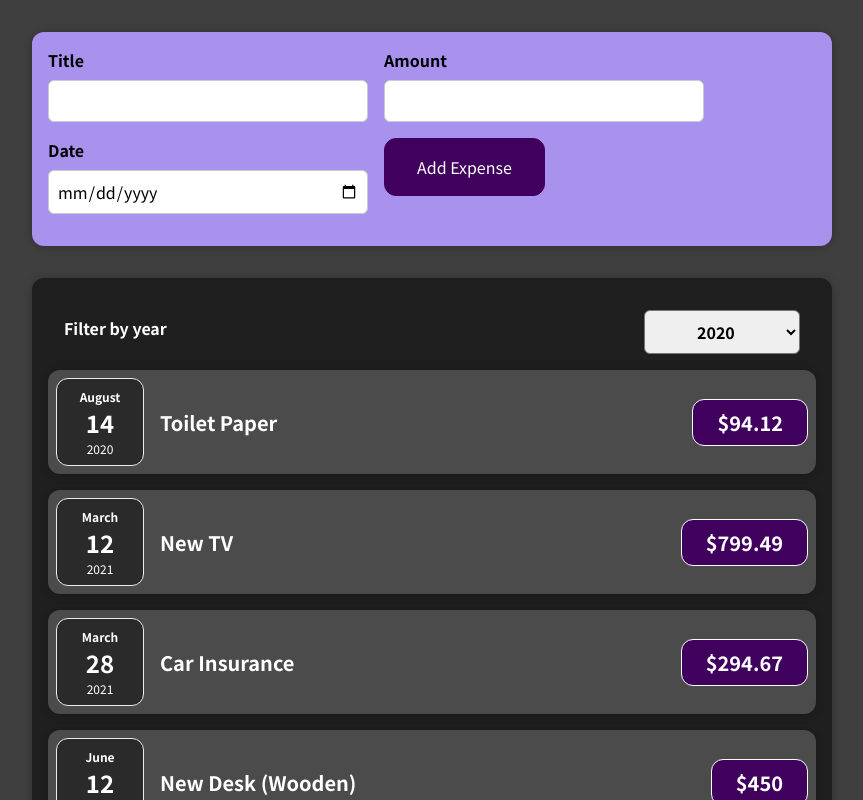
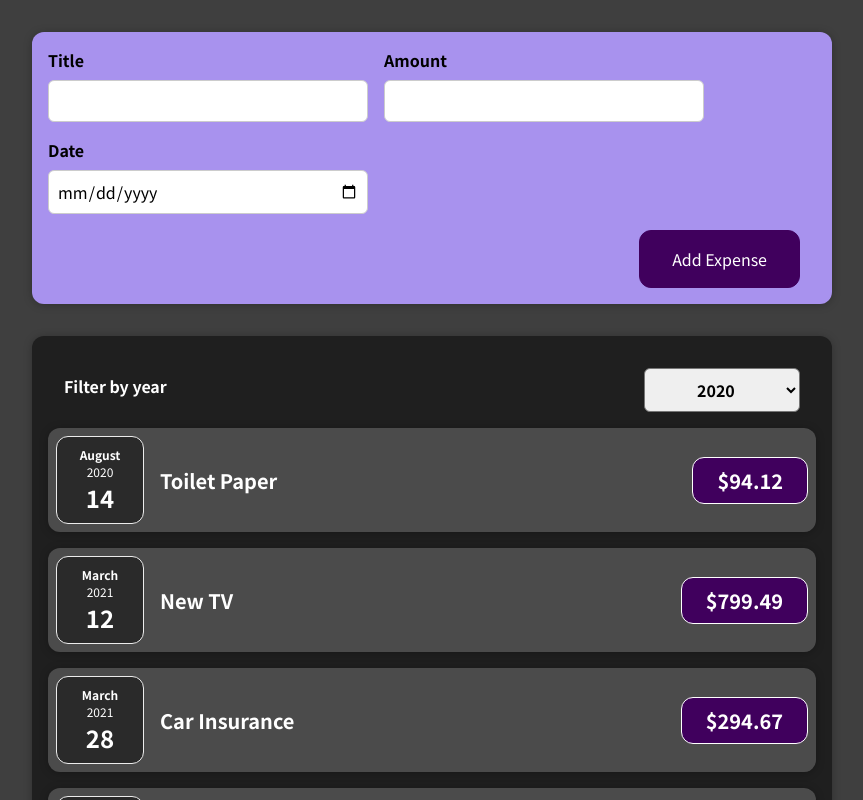
Before and after one commit to yasser-acc/expenses-tracker, a React (Create React App) app: page / in a window 1280 px wide. Shown: the top 800 px of the page, without its empty margins (208-1071 px from the left). Built offline with nearby package versions, Linux system fonts and the light colour scheme.

Commit message:
Updated all components

```diff
--- a/src/components/Expenses/ExpenseDate.js
+++ b/src/components/Expenses/ExpenseDate.js
@@ -1,18 +1,19 @@
 import React from "react";
+
 import "./ExpenseDate.css";
 
-function ExpenseDate(props) {
-  const month = props.date.toLocaleString("en-us", { month: "long" });
-  const day = props.date.toLocaleString("en-us", { day: "2-digit" });
+const ExpenseDate = (props) => {
+  const month = props.date.toLocaleString("en-US", { month: "long" });
+  const day = props.date.toLocaleString("en-US", { day: "2-digit" });
   const year = props.date.getFullYear();
 
   return (
     <div className="expense-date">
       <div className="expense-date__month">{month}</div>
+      <div className="expense-date__year">{year}</div>
       <div className="expense-date__day">{day}</div>
-      <div className="expense-date__year">{year}</div>
     </div>
   );
-}
+};
 
 export default ExpenseDate;
--- a/src/components/Expenses/ExpenseItem.js
+++ b/src/components/Expenses/ExpenseItem.js
@@ -1,9 +1,10 @@
 import React from "react";
+
 import ExpenseDate from "./ExpenseDate";
 import Card from "../UI/Card";
 import "./ExpenseItem.css";
 
-function ExpenseItem(props) {
+const ExpenseItem = (props) => {
   return (
     <Card className="expense-item">
       <ExpenseDate date={props.date} />
@@ -13,6 +14,6 @@ function ExpenseItem(props) {
       </div>
     </Card>
   );
-}
+};
 
 export default ExpenseItem;
--- a/src/components/Expenses/Expenses.js
+++ b/src/components/Expenses/Expenses.js
@@ -1,10 +1,11 @@
 import React, { useState } from "react";
+
 import ExpenseItem from "./ExpenseItem";
 import Card from "../UI/Card";
 import ExpensesFilter from "./ExpensesFilter";
 import "./Expenses.css";
 
-function Expenses(props) {
+const Expenses = (props) => {
   const [filteredYear, setFilteredYear] = useState("2020");
 
   const filterChangeHandler = (selectedYear) => {
@@ -18,22 +19,29 @@ function Expenses(props) {
           selected={filteredYear}
           onChangeFilter={filterChangeHandler}
         />
-        {
-          //render an array of every expense element
-          //rendring lists of data
-          //this will help us get rid of hard coded expenseItems we used before
-
-          props.items.map((expense) => (
-            <ExpenseItem
-              title={expense.title}
-              amount={expense.amount}
-              date={expense.date}
-            />
-          ))
-        }
+        <ExpenseItem
+          title={props.items[0].title}
+          amount={props.items[0].amount}
+          date={props.items[0].date}
+        />
+        <ExpenseItem
+          title={props.items[1].title}
+          amount={props.items[1].amount}
+          date={props.items[1].date}
+        />
+        <ExpenseItem
+          title={props.items[2].title}
+          amount={props.items[2].amount}
+          date={props.items[2].date}
+        />
+        <ExpenseItem
+          title={props.items[3].title}
+          amount={props.items[3].amount}
+          date={props.items[3].date}
+        />
       </Card>
     </div>
   );
-}
+};
 
 export default Expenses;
--- a/src/components/NewExpense/ExpenseForm.js
+++ b/src/components/NewExpense/ExpenseForm.js
@@ -1,74 +1,96 @@
+import React, { useState } from "react";
+
 import "./ExpenseForm.css";
-import React, { useState } from "react";
 
 const ExpenseForm = (props) => {
   const [enteredTitle, setEnteredTitle] = useState("");
   const [enteredAmount, setEnteredAmount] = useState("");
   const [enteredDate, setEnteredDate] = useState("");
 
+  // const [userInput, setUserInput] = useState({
+  //   enteredTitle: '',
+  //   enteredAmount: '',
+  //   enteredDate: '',
+  // });
+
   const titleChangeHandler = (event) => {
     setEnteredTitle(event.target.value);
+    // setUserInput({
+    //   ...userInput,
+    //   enteredTitle: event.target.value,
+    // });
+    // setUserInput((prevState) => {
+    //   return { ...prevState, enteredTitle: event.target.value };
+    // });
   };
 
-  const AmountChangeHandler = (event) => {
+  const amountChangeHandler = (event) => {
     setEnteredAmount(event.target.value);
+    // setUserInput({
+    //   ...userInput,
+    //   enteredAmount: event.target.value,
+    // });
   };
 
-  const DateChangeHandler = (event) => {
+  const dateChangeHandler = (event) => {
     setEnteredDate(event.target.value);
+    // setUserInput({
+    //   ...userInput,
+    //   enteredDate: event.target.value,
+    // });
   };
 
-  const SubmitHandler = (event) => {
+  const submitHandler = (event) => {
     //prevent the default loading after the submit button is clicked
     event.preventDefault();
 
     //put all combined data in an object
     const expenseData = {
       title: enteredTitle,
-      Amount: enteredAmount,
-      Date: new Date(enteredDate),
+      amount: enteredAmount,
+      date: new Date(enteredDate),
     };
 
     props.onSaveExpenseData(expenseData);
     //use the state function to clear the value of inputs after getting their data
-    setEnteredTitle(" ");
-    setEnteredAmount(" ");
-    setEnteredAmount(" ");
+    setEnteredTitle("");
+    setEnteredAmount("");
+    setEnteredDate("");
   };
   return (
-    <form onSubmit={SubmitHandler}>
+    <form onSubmit={submitHandler}>
       <div className="new-expense__controls">
         <div className="new-expense__control">
           <label>Title</label>
           <input
             type="text"
+            value={enteredTitle}
             onChange={titleChangeHandler}
-            value={enteredTitle}
           />
         </div>
-
         <div className="new-expense__control">
           <label>Amount</label>
           <input
             type="number"
-            onChange={AmountChangeHandler}
+            min="0.01"
+            step="0.01"
             value={enteredAmount}
+            onChange={amountChangeHandler}
           />
         </div>
-
         <div className="new-expense__control">
           <label>Date</label>
           <input
             type="date"
             min="2019-01-01"
-            max="2024-12-31"
-            onChange={DateChangeHandler}
+            max="2022-12-31"
             value={enteredDate}
+            onChange={dateChangeHandler}
           />
         </div>
-        <div className="new-expense__actions">
-          <button type="submit">Add Expense</button>
-        </div>
+      </div>
+      <div className="new-expense__actions">
+        <button type="submit">Add Expense</button>
       </div>
     </form>
   );
--- a/src/components/NewExpense/NewExpense.js
+++ b/src/components/NewExpense/NewExpense.js
@@ -1,4 +1,5 @@
 import React from "react";
+
 import ExpenseForm from "./ExpenseForm";
 import "./NewExpense.css";
 
@@ -10,6 +11,7 @@ const NewExpense = (props) => {
     };
     props.onAddExpense(expenseData);
   };
+
   return (
     <div className="new-expense">
       <ExpenseForm onSaveExpenseData={saveExpenseDataHandler} />
```
Also changed, not shown: src/App.js (+8 -0 lines), src/components/UI/Card.js (+5 -2 lines).
